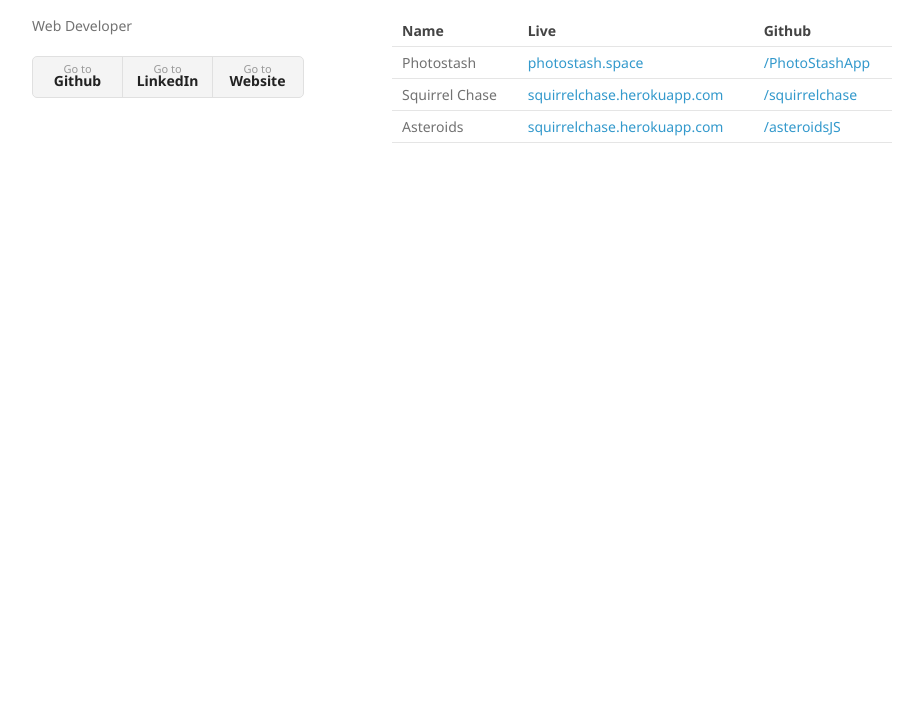
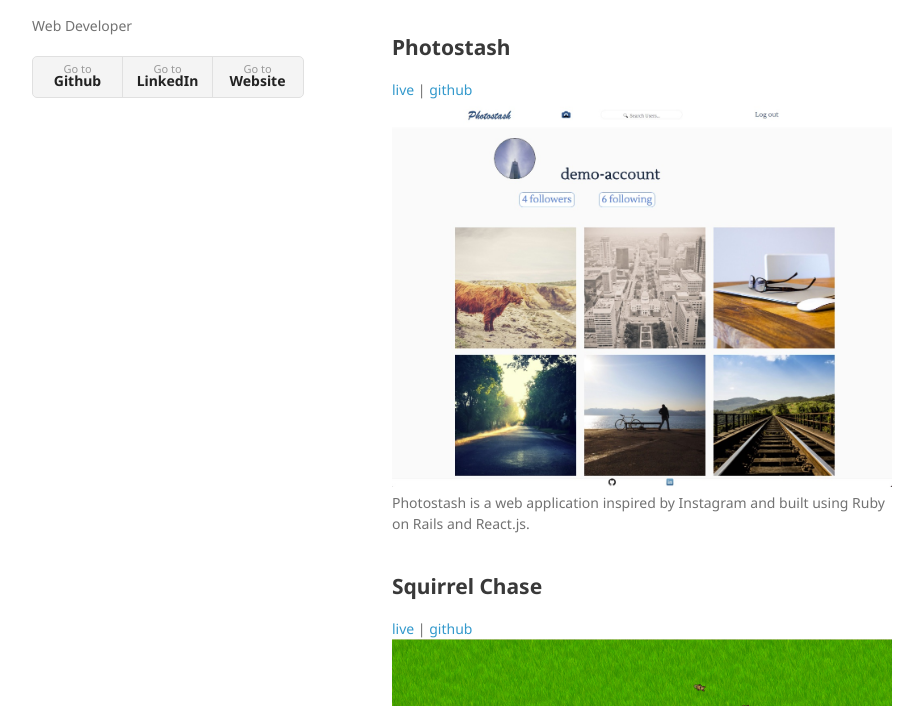
Before and after one commit to medubin/medubin.github.io, a plain HTML site: page index.html in a window 1280 px wide. Shown: the part 94-800 px from the top of the page, without its empty margins (178-1101 px from the left). Drawn offline with Linux system fonts and the light colour scheme.

Commit message:
updated look

```diff
--- a/index.html
+++ b/index.html
@@ -26,36 +26,28 @@
       </header>
       <section>
         <h1>Featured Projects</h1>
+        <br>
 
-        <table>
-          <tbody>
-        <tr>
-            <th>Name</th>
-            <th>Live</th>
-            <th>Github</th>
-        </tr>
-        <tr>
-          <td>Photostash</td>
-          <td><a href="https://photostash.space">photostash.space</a></td>
-          <td><a href="https://github.com/medubin/PhotoStashApp">/PhotoStashApp</a></td>
-        </tr>
+        <h2>Photostash</h2>
+        <a href="https://photostash.space">live</a> |
+        <a href="https://github.com/medubin/PhotoStashApp">github</a>
+        <img src="images/user-page.jpg" />
+        <p>Photostash is a web application inspired by Instagram and built using Ruby on Rails and React.js.</p>
+        <br>
 
-        <tr>
-          <td>Squirrel Chase</td>
-          <td><a href="https://squirrelchase.herokuapp.com">squirrelchase.herokuapp.com</a></td>
-          <td><a href="https://github.com/medubin/PhotoStashApp">/squirrelchase</a></td>
-        </tr>
+        <h2>Squirrel Chase</h2>
+        <a href="http://www.squirrelchase.space/">live</a> |
+        <a href="https://github.com/medubin/squirrelchase">github</a>
+        <img src="images/squirrelchase.png" />
+        <p>In Squirrel Chase you play as a dog with an insatiable appetite for acorns, but avoid the angry squirrels who are not happy that you are stealing their hard earned nuts.</p>
+        <br>
 
-        <tr>
-          <td>Asteroids</td>
-          <td><a href="https://medubin.github.io/asteroidsJS">squirrelchase.herokuapp.com</a></td>
-          <td><a href="https://github.com/medubin/asteroidsJS">/asteroidsJS</a></td>
-        </tr>
-
-
-          </tr>
-        </tbody>
-        </table>
+        <h2>Asteroids</h2>
+        <a href="http://medubin.github.io/asteroidsJS/">live</a> |
+        <a href="https://github.com/medubin/asteroidsJS">github</a>
+        <img src="images/asteroids.png" />
+        <p>The classic asteroids game recreated for your browser</p>
+        <br>
 
       <footer>
 
```
Also changed, not shown: images/asteroids.png (added), images/squirrelchase.png (added), images/user-page.jpg (added).
